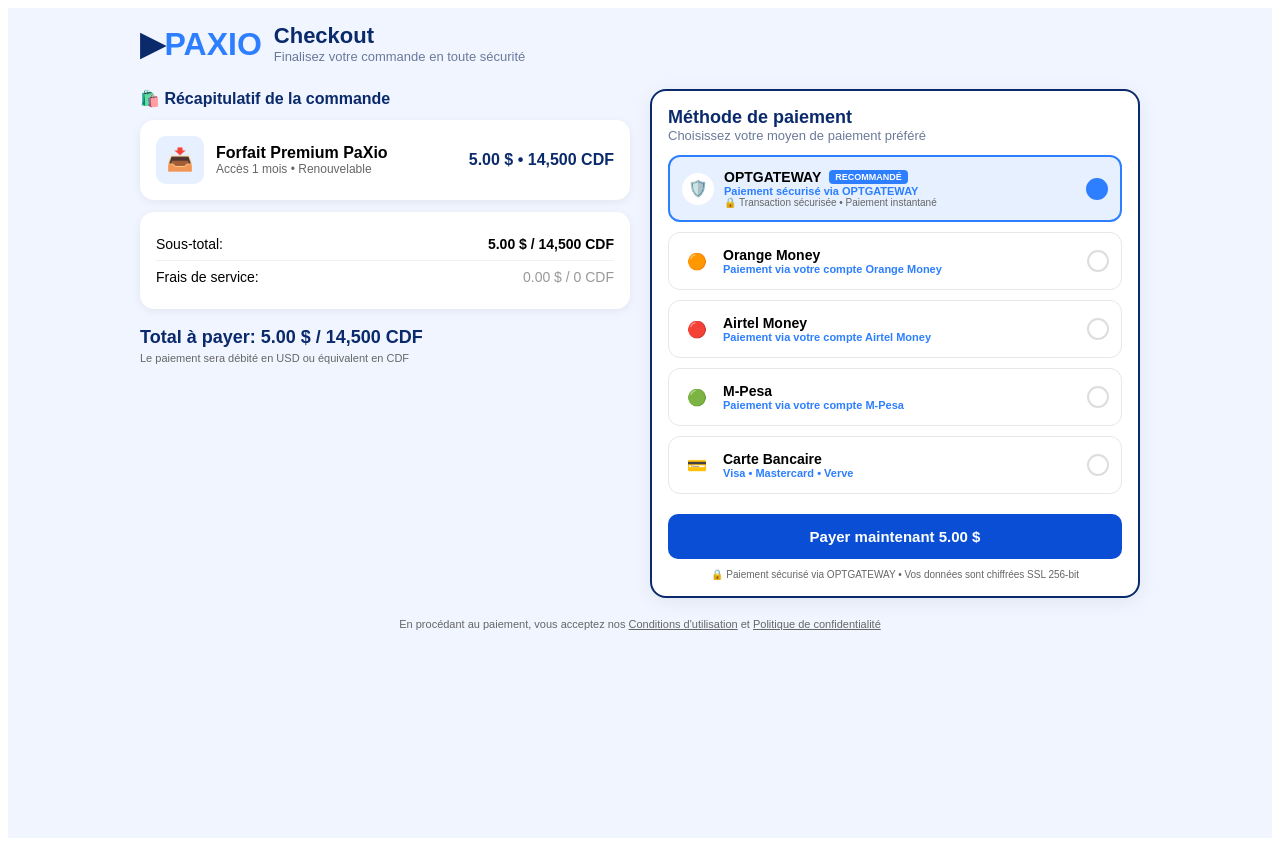
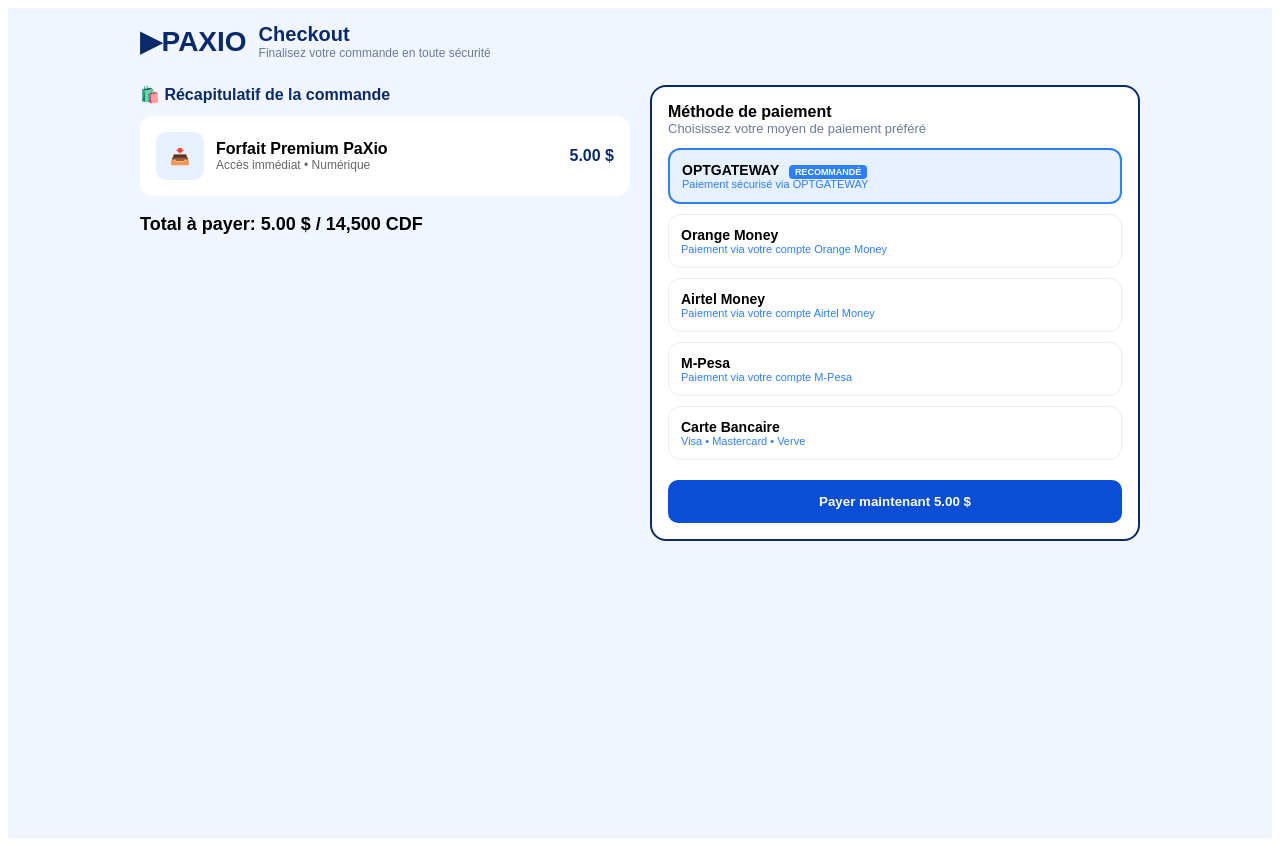
Before and after one commit to cmprojetsmasi/paxio, a Next.js app: page /checkout in a window 1280 px wide. Built offline with nearby package versions, Linux system fonts and the light colour scheme.

Commit message:
Refactor checkout page to use dynamic book details

```diff
--- a/pages/checkout.js
+++ b/pages/checkout.js
@@ -1,77 +1,62 @@
 import { useState } from 'react';
+import { useRouter } from 'next/router';
 
 export default function Checkout() {
+  const router = useRouter();
+  const { titre, prix } = router.query;
   const [method, setMethod] = useState('optgateway');
 
+  const livreTitre = titre || "Forfait Premium PaXio";
+  const livrePrix = prix || "5.00 $";
+  const numeroWhatsApp = "243999024287";
+
+  const payer = () => {
+    const message = `Bonjour PaXio 👋, je veux payer ${livrePrix} pour "${livreTitre}" via ${method.toUpperCase()}.`;
+    window.open(`https://wa.me/${numeroWhatsApp}?text=${encodeURIComponent(message)}`, "_blank");
+  };
+
   const methods = [
-    { id: 'optgateway', name: 'OPTGATEWAY', sub: 'Paiement sécurisé via OPTGATEWAY', badge: 'RECOMMANDÉ', color: '#E6F0FF', icon: '🛡️' },
-    { id: 'orange', name: 'Orange Money', sub: 'Paiement via votre compte Orange Money', color: '#FFF2E6', icon: '🟠' },
-    { id: 'airtel', name: 'Airtel Money', sub: 'Paiement via votre compte Airtel Money', color: '#FFE6E6', icon: '🔴' },
-    { id: 'mpesa', name: 'M-Pesa', sub: 'Paiement via votre compte M-Pesa', color: '#E6F5E6', icon: '🟢' },
-    { id: 'carte', name: 'Carte Bancaire', sub: 'Visa • Mastercard • Verve', color: '#E6F0FF', icon: '💳' },
+    { id: 'optgateway', name: 'OPTGATEWAY', sub: 'Paiement sécurisé via OPTGATEWAY', badge: 'RECOMMANDÉ' },
+    { id: 'orange', name: 'Orange Money', sub: 'Paiement via votre compte Orange Money' },
+    { id: 'airtel', name: 'Airtel Money', sub: 'Paiement via votre compte Airtel Money' },
+    { id: 'mpesa', name: 'M-Pesa', sub: 'Paiement via votre compte M-Pesa' },
+    { id: 'carte', name: 'Carte Bancaire', sub: 'Visa • Mastercard • Verve' },
   ];
 
   return (
     <div style={{ fontFamily: 'sans-serif', background: '#F0F5FF', minHeight: '100vh', padding: 15 }}>
       <div style={{ maxWidth: 1000, margin: '0 auto' }}>
-        {/* Header */}
         <div style={{ display: 'flex', alignItems: 'center', gap: 12, marginBottom: 25 }}>
-          <div style={{ fontWeight: 900, fontSize: 32, color: '#0A2A6B' }}>▶<span style={{color:'#2D7FFF'}}>PAXIO</span></div>
-          <div><div style={{ fontWeight: 800, fontSize: 22, color: '#0A2A6B' }}>Checkout</div><div style={{ fontSize: 13, color: '#6B7A99' }}>Finalisez votre commande en toute sécurité</div></div>
+          <a href="/livres" style={{textDecoration:'none', fontWeight: 900, fontSize: 28, color: '#0A2A6B'}}>▶PAXIO</a>
+          <div><div style={{ fontWeight: 800, fontSize: 20, color: '#0A2A6B' }}>Checkout</div><div style={{ fontSize: 12, color: '#6B7A99' }}>Finalisez votre commande en toute sécurité</div></div>
         </div>
 
         <div style={{ display: 'grid', gridTemplateColumns: '1fr 1fr', gap: 20 }}>
-          {/* Left - Recap */}
           <div>
-            <div style={{ display: 'flex', alignItems: 'center', gap: 8, fontWeight: 700, marginBottom: 12, color: '#0A2A6B' }}>🛍️ Récapitulatif de la commande</div>
-
-            <div style={{ background: '#fff', borderRadius: 14, padding: 16, boxShadow: '0 2px 10px #0001', display: 'flex', gap: 12, alignItems: 'center' }}>
-              <div style={{ width: 48, height: 48, background: '#E6F0FF', borderRadius: 10, display: 'flex', alignItems: 'center', justifyContent: 'center', fontSize: 22 }}>📥</div>
-              <div style={{ flex: 1 }}><div style={{ fontWeight: 700 }}>Forfait Premium PaXio</div><div style={{ fontSize: 12, color: '#666' }}>Accès 1 mois • Renouvelable</div></div>
-              <div style={{ fontWeight: 800, color: '#0A2A6B' }}>5.00 $ • 14,500 CDF</div>
+            <div style={{ fontWeight: 700, marginBottom: 12, color: '#0A2A6B' }}>🛍️ Récapitulatif de la commande</div>
+            <div style={{ background: '#fff', borderRadius: 14, padding: 16, display: 'flex', gap: 12, alignItems: 'center' }}>
+              <div style={{ width: 48, height: 48, background: '#E6F0FF', borderRadius: 10, display: 'flex', alignItems: 'center', justifyContent: 'center' }}>📥</div>
+              <div style={{ flex: 1 }}><div style={{ fontWeight: 700 }}>{livreTitre}</div><div style={{ fontSize: 12, color: '#666' }}>Accès immédiat • Numérique</div></div>
+              <div style={{ fontWeight: 800, color: '#0A2A6B' }}>{livrePrix}</div>
             </div>
-
-            <div style={{ background: '#fff', borderRadius: 14, padding: 16, marginTop: 12, boxShadow: '0 2px 10px #0001' }}>
-              <div style={{ display: 'flex', justifyContent: 'space-between', padding: '8px 0', borderBottom: '1px solid #f0f0f0', fontSize: 14 }}><span>Sous-total:</span><b>5.00 $ / 14,500 CDF</b></div>
-              <div style={{ display: 'flex', justifyContent: 'space-between', padding: '8px 0', fontSize: 14 }}><span>Frais de service:</span><span style={{color:'#999'}}>0.00 $ / 0 CDF</span></div>
-            </div>
-
-            <div style={{ marginTop: 18 }}>
-              <div style={{ fontWeight: 800, fontSize: 18, color: '#0A2A6B' }}>Total à payer: <span style={{ color: '#0A2A6B' }}>5.00 $ / 14,500 CDF</span></div>
-              <div style={{ fontSize: 11, color: '#666', marginTop: 4 }}>Le paiement sera débité en USD ou équivalent en CDF</div>
-            </div>
+            <div style={{ marginTop: 18 }}><div style={{ fontWeight: 800, fontSize: 18 }}>Total à payer: {livrePrix} / 14,500 CDF</div></div>
           </div>
 
-          {/* Right - Paiement */}
-          <div style={{ background: '#fff', borderRadius: 16, padding: 16, boxShadow: '0 4px 20px #0001', border: '2px solid #0A2A6B' }}>
-            <div style={{ fontWeight: 800, fontSize: 18, color: '#0A2A6B' }}>Méthode de paiement</div>
+          <div style={{ background: '#fff', borderRadius: 16, padding: 16, border: '2px solid #0A2A6B' }}>
+            <div style={{ fontWeight: 800 }}>Méthode de paiement</div>
             <div style={{ fontSize: 13, color: '#6B7A99', marginBottom: 12 }}>Choisissez votre moyen de paiement préféré</div>
-
             {methods.map(m => (
-              <div key={m.id} onClick={() => setMethod(m.id)} style={{
-                border: method === m.id ? '2px solid #2D7FFF' : '1px solid #e5e7eb',
-                background: method === m.id ? '#E6F0FF' : '#fff',
-                borderRadius: 12, padding: 12, display: 'flex', gap: 10, alignItems: 'center', marginBottom: 10, cursor: 'pointer'
-              }}>
-                <div style={{ width: 32, height: 32, borderRadius: 50, background: '#fff', display: 'flex', alignItems: 'center', justifyContent: 'center' }}>{m.icon}</div>
-                <div style={{ flex: 1 }}>
-                  <div style={{ fontWeight: 700, fontSize: 14, display: 'flex', gap: 8, alignItems: 'center' }}>{m.name} {m.badge && <span style={{ background: '#2D7FFF', color: '#fff', fontSize: 9, padding: '2px 6px', borderRadius: 4 }}>{m.badge}</span>}</div>
-                  <div style={{ fontSize: 11, color: '#2D7FFF', fontWeight: 600 }}>{m.sub}</div>
-                  {m.id === 'optgateway' && <div style={{ fontSize: 10, color: '#666' }}>🔒 Transaction sécurisée • Paiement instantané</div>}
-                </div>
-                <div style={{ width: 18, height: 18, borderRadius: 50, border: '2px solid ' + (method === m.id ? '#2D7FFF' : '#ddd'), background: method === m.id ? '#2D7FFF' : '#fff' }}></div>
+              <div key={m.id} onClick={() => setMethod(m.id)} style={{ border: method === m.id ? '2px solid #2D7FFF' : '1px solid #eee', background: method === m.id ? '#E6F0FF' : '#fff', borderRadius: 12, padding: 12, marginBottom: 10, cursor: 'pointer' }}>
+                <div style={{ fontWeight: 700, fontSize: 14 }}>{m.name} {m.badge && <span style={{ background: '#2D7FFF', color: '#fff', fontSize: 9, padding: '2px 6px', borderRadius: 4, marginLeft: 6 }}>{m.badge}</span>}</div>
+                <div style={{ fontSize: 11, color: '#2D7FFF' }}>{m.sub}</div>
               </div>
             ))}
-
-            <button style={{ width: '100%', background: '#0A4ED6', color: '#fff', padding: 14, borderRadius: 10, border: 'none', fontWeight: 800, fontSize: 15, marginTop: 10 }}>
-              Payer maintenant 5.00 $
+            <button onClick={payer} style={{ width: '100%', background: '#0A4ED6', color: '#fff', padding: 14, borderRadius: 10, border: 'none', fontWeight: 800, marginTop: 10 }}>
+              Payer maintenant {livrePrix}
             </button>
-            <div style={{ fontSize: 10, textAlign: 'center', color: '#666', marginTop: 10 }}>🔒 Paiement sécurisé via OPTGATEWAY • Vos données sont chiffrées SSL 256-bit</div>
           </div>
         </div>
-
-        <div style={{ fontSize: 11, textAlign: 'center', marginTop: 20, color: '#666' }}>En procédant au paiement, vous acceptez nos <u>Conditions d'utilisation</u> et <u>Politique de confidentialité</u></div>
       </div>
     </div>
   );
-}
+  }
```
